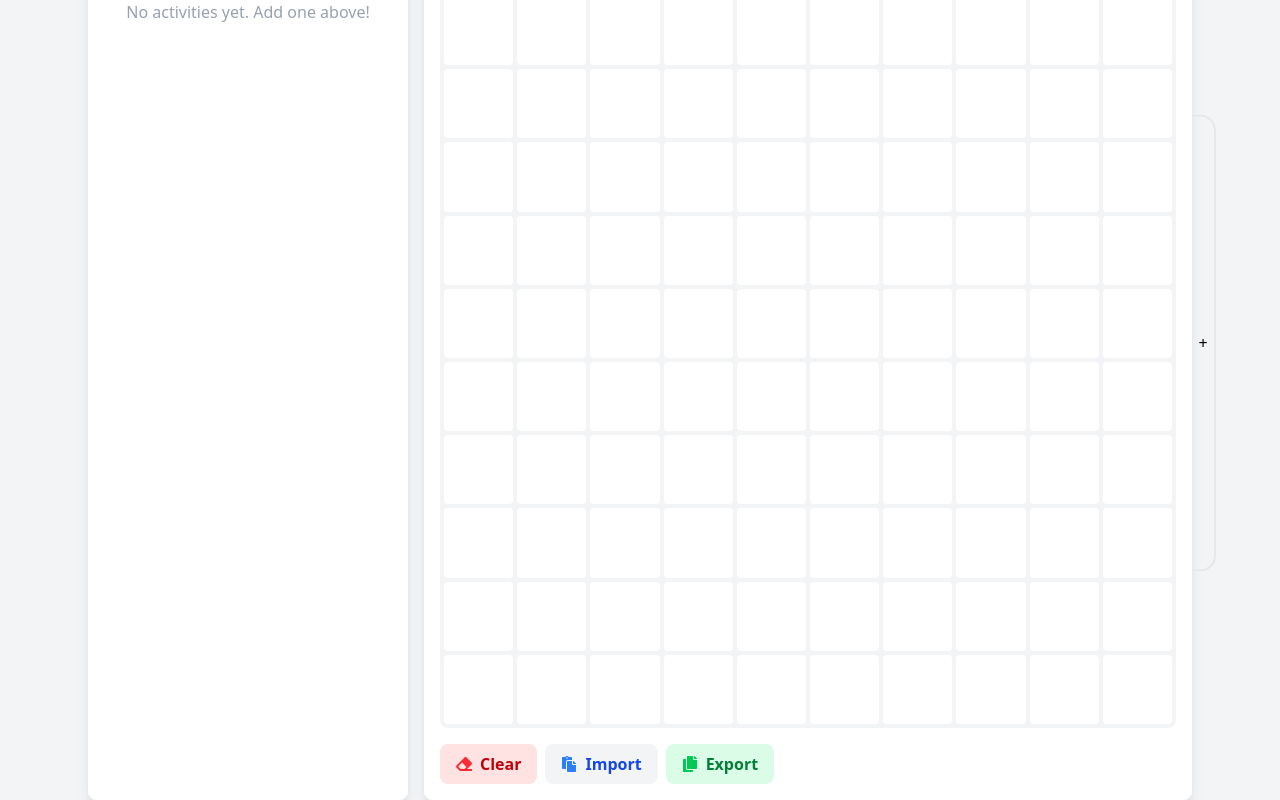
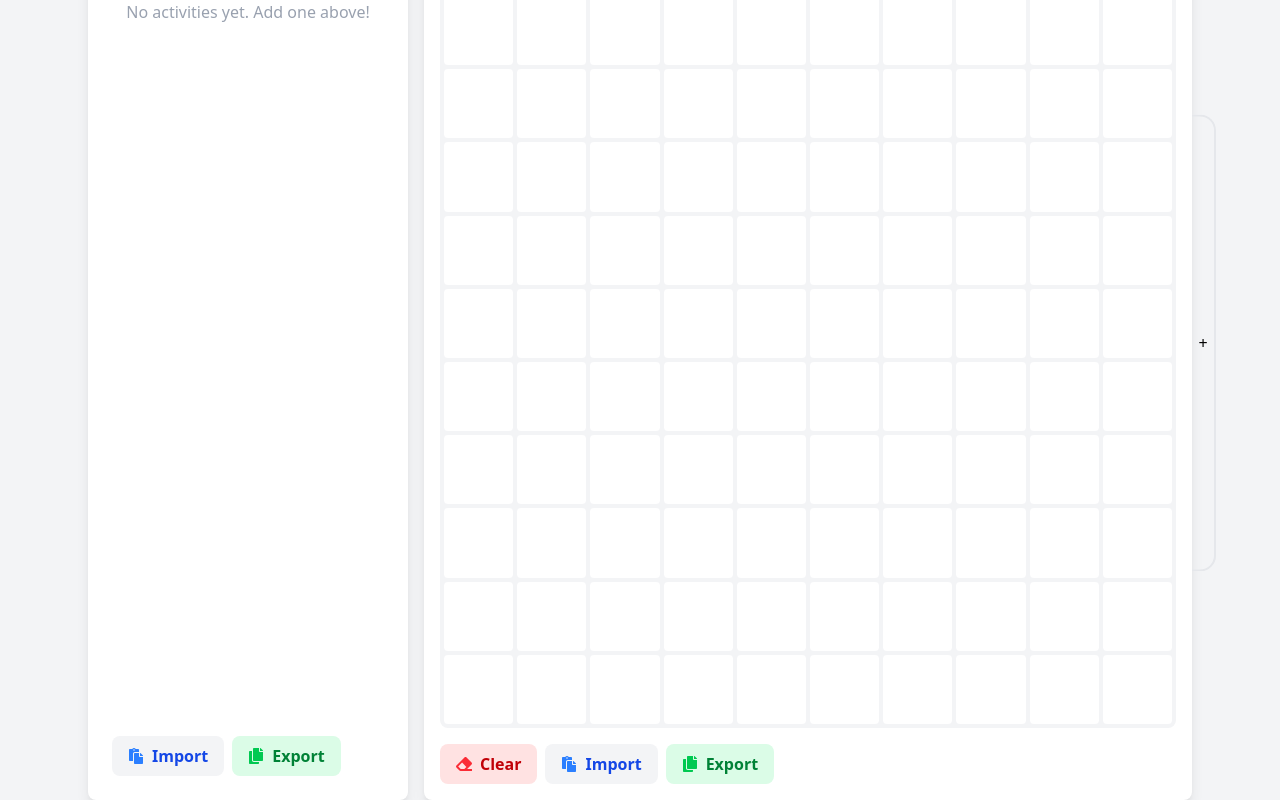
Before and after one commit to Zach-Mac/100-blocks-visualizer, a Next.js app: page / in a window 1280 px wide. Shown: the part 260-1060 px from the top of the page. Built offline with nearby package versions, Linux system fonts and the light colour scheme.

Commit message:
import export activities

```diff
--- a/app/components/Activity/ActivitiesSidebar.tsx
+++ b/app/components/Activity/ActivitiesSidebar.tsx
@@ -6,6 +6,7 @@ import ActivityList from '@/app/components/Activity/ActivityList'
 import ConfirmModal from '@/app/components/ConfirmModal'
 import React, { HTMLAttributes } from 'react'
 import clsx from 'clsx'
+import FooterButtons from '@/app/components/FooterButtons'
 
 export default function ActivitiesSidebar({ ...rest }: HTMLAttributes<HTMLDivElement>) {
 	const { activities, addActivity, deleteActivity, activityIsUsed, sidebarCollapsed } =
@@ -41,6 +42,16 @@ export default function ActivitiesSidebar({ ...rest }: HTMLAttributes<HTMLDivEle
 
 	const cancelDelete = () => {
 		setConfirmModal({ open: false, activityId: null })
+	}
+
+	async function onExport() {
+		await navigator.clipboard.writeText(JSON.stringify(activities, null, 2))
+	}
+	function onImport(importText: string) {
+		const imported = JSON.parse(importText)
+		imported.forEach((activity: { id: string; name: string; color: string }) => {
+			addActivity(activity.name, activity.color)
+		})
 	}
 
 	return (
@@ -83,6 +94,9 @@ export default function ActivitiesSidebar({ ...rest }: HTMLAttributes<HTMLDivEle
 					<ActivityList activities={activities} onDelete={handleDeleteActivity} />
 				)}
 			</div>
+			<div className="mt-auto">
+				<FooterButtons onImport={onImport} onExport={onExport} entityName="activities" />
+			</div>
 			<ConfirmModal
 				open={confirmModal.open}
 				title="Delete Activity"
--- /dev/null
+++ b/app/components/FooterButtons.tsx
@@ -0,0 +1,152 @@
+import Modal from '@/app/components/Modal'
+import clsx from 'clsx'
+import { useRef, useState } from 'react'
+import { FaEraser, FaPaste, FaCheck, FaCopy } from 'react-icons/fa'
+
+const buttonClasses =
+	'flex items-center gap-2 font-semibold px-4 py-2 rounded-lg hover:scale-105 hover:shadow-lg transition-all duration-150 active:scale-95 cursor-pointer bg-gray-100'
+
+interface FooterButtonsProps {
+	onClear?: () => void
+	onImport?: (importText: string) => void
+	onExport?: () => void | Promise<void>
+	entityName?: string
+	iconsOnly?: boolean
+}
+
+export default function FooterButtons({
+	onClear,
+	onImport,
+	onExport,
+	entityName,
+	iconsOnly = false
+}: FooterButtonsProps) {
+	const [exportCopied, setExportCopied] = useState(false)
+	const [exportError, setExportError] = useState<string | null>(null)
+	const [importModalOpen, setImportModalOpen] = useState(false)
+	const [importError, setImportError] = useState('')
+	const [importText, setImportText] = useState('')
+
+	const importTextareaRef = useRef<HTMLTextAreaElement>(null)
+
+	// Open import modal
+	const openImportModal = () => {
+		setImportText('')
+		setImportError('')
+		setImportModalOpen(true)
+		setTimeout(() => {
+			importTextareaRef.current?.focus()
+		}, 100)
+	}
+
+	// Handle import confirm
+	const handleImportConfirm = () => {
+		try {
+			onImport?.(importText)
+			setImportModalOpen(false)
+		} catch (err) {
+			console.error('Import error:', err)
+			setImportError('Invalid JSON format.')
+		}
+	}
+
+	const handleExport = async () => {
+		setExportError(null)
+		try {
+			await onExport?.()
+			setExportCopied(true)
+			setTimeout(() => setExportCopied(false), 1200)
+		} catch (err) {
+			console.error('Export error:', err)
+			setExportError('Failed to export. Please try again.')
+		}
+	}
+
+	const displayEntityName = entityName ? ' ' + entityName : ''
+
+	return (
+		<div className="mt-4 flex items-center justify-between">
+			<div className="flex w-full gap-2">
+				{onClear && (
+					<button
+						className={clsx(buttonClasses, 'bg-red-100 text-red-700 hover:bg-red-200')}
+						onClick={onClear}
+						title={`Clear${displayEntityName}`}
+					>
+						<FaEraser className="text-red-500" />
+						{!iconsOnly && <span>Clear</span>}
+					</button>
+				)}
+				{onImport && (
+					<button
+						className={clsx(
+							buttonClasses,
+							'bg-blue-100 text-blue-700 hover:bg-blue-200'
+						)}
+						onClick={openImportModal}
+						title={`Import${displayEntityName}`}
+					>
+						<FaPaste className="text-blue-500" />
+						{!iconsOnly && <span>Import</span>}
+					</button>
+				)}
+				{onExport && (
+					<button
+						className={clsx(
+							buttonClasses,
+							'bg-green-100 text-green-700 hover:bg-green-200'
+						)}
+						onClick={handleExport}
+						title={`Export${displayEntityName}`}
+					>
+						{exportCopied ? (
+							<FaCheck className="text-green-600" />
+						) : (
+							<FaCopy className="text-green-500" />
+						)}
+						{!iconsOnly && <span>Export</span>}
+					</button>
+				)}
+			</div>
+			{exportError && <span className="ml-4 text-sm text-red-600">{exportError}</span>}
+
+			{/* Import Modal */}
+			<Modal open={importModalOpen} onClose={() => setImportModalOpen(false)}>
+				<div className="p-7 pb-5">
+					<h2 className="mb-2 text-2xl font-bold text-gray-800">
+						Import{displayEntityName} Data
+					</h2>
+					<p className="mb-3 text-gray-600">
+						Paste your exported{displayEntityName} JSON below:
+					</p>
+					<textarea
+						ref={importTextareaRef}
+						className="min-h-[120px] w-full rounded-lg border border-gray-300 p-2 font-mono text-sm focus:border-blue-400 focus:ring-2 focus:ring-blue-400"
+						value={importText}
+						onChange={e => {
+							setImportText(e.target.value)
+							setImportError('')
+						}}
+						placeholder={`Paste JSON here...`}
+						aria-label={`Paste${displayEntityName} JSON`}
+					/>
+					{importError && <div className="mt-2 text-sm text-red-500">{importError}</div>}
+					<div className="mt-5 flex justify-end gap-3">
+						<button
+							className="cursor-pointer rounded-lg bg-gray-100 px-5 py-2 font-medium text-gray-700 shadow-sm transition hover:bg-gray-200"
+							onClick={() => setImportModalOpen(false)}
+						>
+							Cancel
+						</button>
+						<button
+							className="cursor-pointer rounded-lg bg-gradient-to-r from-blue-500 to-green-500 px-5 py-2 font-semibold text-white shadow-md transition hover:from-blue-600 hover:to-green-600"
+							onClick={handleImportConfirm}
+						>
+							Import
+						</button>
+					</div>
+				</div>
+			</Modal>
+		</div>
+	)
+}
--- a/app/components/Grid/GridEditor.tsx
+++ b/app/components/Grid/GridEditor.tsx
@@ -1,21 +1,15 @@
 'use client'
-import { useState, useRef } from 'react'
-import { FaCopy, FaEraser, FaPaste, FaRegClock, FaCheck } from 'react-icons/fa'
 import { useGrid } from '@/app/components/Provider'
 import ConfirmModal from '@/app/components/ConfirmModal'
 import BlocksGrid from '@/app/components/Grid/Grid'
-import clsx from 'clsx'
-import Modal from '@/app/components/Modal'
+import FooterButtons from '@/app/components/FooterButtons'
+import { useState } from 'react'
+import { FaRegClock } from 'react-icons/fa'
 
 export default function GridEditor() {
 	const { grid, setGridState } = useGrid()
 
 	const [clearGridModal, setClearGridModal] = useState(false)
-	const [importModalOpen, setImportModalOpen] = useState(false)
-	const [importText, setImportText] = useState('')
-	const [importError, setImportError] = useState('')
-	const [exportCopied, setExportCopied] = useState(false)
-	const importTextareaRef = useRef<HTMLTextAreaElement>(null)
 
 	function handleStartTimeChange(e: React.ChangeEvent<HTMLInputElement>) {
 		setGridState(prev => ({
@@ -37,38 +31,13 @@ export default function GridEditor() {
 
 	// Export grid data as JSON to clipboard
 	const handleExport = async () => {
-		try {
-			await navigator.clipboard.writeText(JSON.stringify(grid.state, null, 2))
-			setExportCopied(true)
-			setTimeout(() => setExportCopied(false), 1200)
-		} catch (err) {
-			// Optionally handle error
-		}
+		await navigator.clipboard.writeText(JSON.stringify(grid.state, null, 2))
 	}
 
-	// Open import modal
-	const openImportModal = () => {
-		setImportText('')
-		setImportError('')
-		setImportModalOpen(true)
-		setTimeout(() => {
-			importTextareaRef.current?.focus()
-		}, 100)
+	const handleImport = (importText: string) => {
+		const imported = JSON.parse(importText)
+		setGridState(imported)
 	}
-
-	// Handle import confirm
-	const handleImportConfirm = () => {
-		try {
-			const imported = JSON.parse(importText)
-			setGridState(imported)
-			setImportModalOpen(false)
-		} catch (err) {
-			setImportError('Invalid JSON format.')
-		}
-	}
-
-	const buttonClasses =
-		'flex items-center gap-2 font-semibold px-4 py-2 rounded-lg hover:scale-105 hover:shadow-lg transition-all duration-150 active:scale-95 cursor-pointer bg-gray-100'
 
 	return (
 		<div>
@@ -95,44 +64,13 @@ export default function GridEditor() {
 			</div>
 
 			{/* Footer Buttons */}
-			<div className="mt-4 flex items-center justify-between">
-				<div className="flex gap-2">
-					<button
-						className={clsx(buttonClasses, 'bg-red-100 text-red-700 hover:bg-red-200')}
-						onClick={handleClearGrid}
-						title="Clear grid"
-					>
-						<FaEraser className="text-red-500" />
-						Clear
-					</button>
-					<button
-						className={clsx(
-							buttonClasses,
-							'bg-blue-100 text-blue-700 hover:bg-blue-200'
-						)}
-						onClick={openImportModal}
-						title="Import grid"
-					>
-						<FaPaste className="text-blue-500" />
-						Import
-					</button>
-					<button
-						className={clsx(
-							buttonClasses,
-							'bg-green-100 text-green-700 hover:bg-green-200'
-						)}
-						onClick={handleExport}
-						title="Export grid"
-					>
-						{exportCopied ? (
-							<FaCheck className="text-green-600" />
-						) : (
-							<FaCopy className="text-green-500" />
-						)}
-						Export
-					</button>
-				</div>
-			</div>
+			<FooterButtons
+				onClear={handleClearGrid}
+				onImport={handleImport}
+				onExport={handleExport}
+				entityName="grid"
+			/>
+
 			<ConfirmModal
 				open={clearGridModal}
 				title="Clear Grid"
@@ -141,40 +79,6 @@ export default function GridEditor() {
 				onConfirm={confirmClearGrid}
 				onCancel={cancelClearGrid}
 			/>
-
-			{/* Import Modal */}
-			<Modal open={importModalOpen} onClose={() => setImportModalOpen(false)}>
-				<div className="p-7 pb-5">
-					<h2 className="mb-2 text-2xl font-bold text-gray-800">Import Grid Data</h2>
-					<p className="mb-3 text-gray-600">Paste your exported grid JSON below:</p>
-					<textarea
-						ref={importTextareaRef}
-						className="min-h-[120px] w-full rounded-lg border border-gray-300 p-2 font-mono text-sm focus:border-blue-400 focus:ring-2 focus:ring-blue-400"
-						value={importText}
-						onChange={e => {
-							setImportText(e.target.value)
-							setImportError('')
-						}}
-						placeholder="Paste JSON here..."
-						aria-label="Paste grid JSON"
-					/>
-					{importError && <div className="mt-2 text-sm text-red-500">{importError}</div>}
-					<div className="mt-5 flex justify-end gap-3">
-						<button
-							className="cursor-pointer rounded-lg bg-gray-100 px-5 py-2 font-medium text-gray-700 shadow-sm transition hover:bg-gray-200"
-							onClick={() => setImportModalOpen(false)}
-						>
-							Cancel
-						</button>
-						<button
-							className="cursor-pointer rounded-lg bg-gradient-to-r from-blue-500 to-green-500 px-5 py-2 font-semibold text-white shadow-md transition hover:from-blue-600 hover:to-green-600"
-							onClick={handleImportConfirm}
-						>
-							Import
-						</button>
-					</div>
-				</div>
-			</Modal>
 		</div>
 	)
 }
--- a/app/components/Provider.tsx
+++ b/app/components/Provider.tsx
@@ -98,15 +98,18 @@ function useGlobalContextValue() {
 		return activities.find(activity => activity.id === id)
 	}
 
-	function addActivity(name: string): void {
+	function addActivity(name: string, color?: string): void {
 		if (!name.trim()) return
 		const id = Date.now().toString()
+		if (!color) {
+			color = `hsl(${Math.floor(Math.random() * 360)}, 80%, 50%)`
+		}
 		setActivities((prev: Activity[]) => [
 			...prev,
 			{
 				id,
 				name,
-				color: `hsl(${Math.floor(Math.random() * 360)}, 80%, 50%)`
+				color
 			} satisfies Activity
 		])
 		setSelectedActivityId(id)
```
